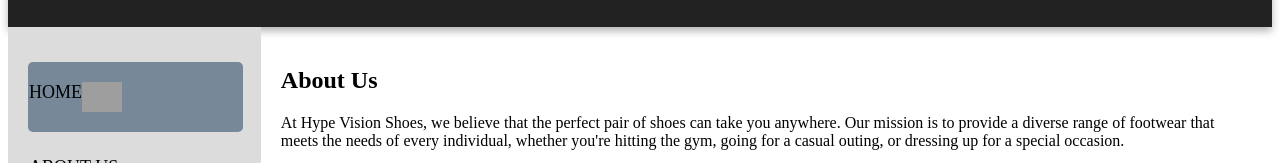
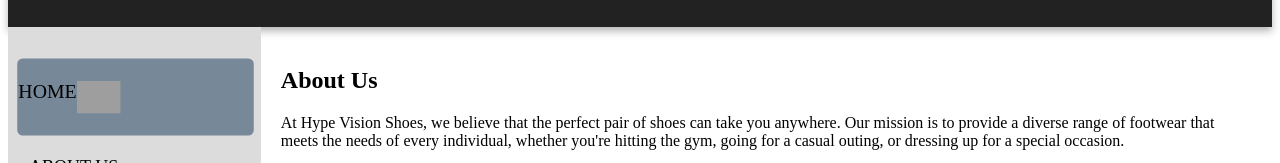
Before and after one commit to sebasuarezt7/WebDesignProject1, a plain HTML site: page websites/Shoes.html in a window 1280 px wide. In both pictures the pointer is over the link "HOME". Shown: the part 191-354 px from the top of the page. Drawn offline with Linux system fonts and the light colour scheme; grey boxes are pictures that could not be loaded.

Commit message:
change button

```diff
--- a/css/style.css
+++ b/css/style.css
@@ -881,7 +881,10 @@
     color: white;
     background-color: black;
 }
-
+nav a.nav-button:hover {
+    transform: scale(1.1);
+    transition: transform 0.3s ease;
+}
 /* Main content styles */
 
 
```
